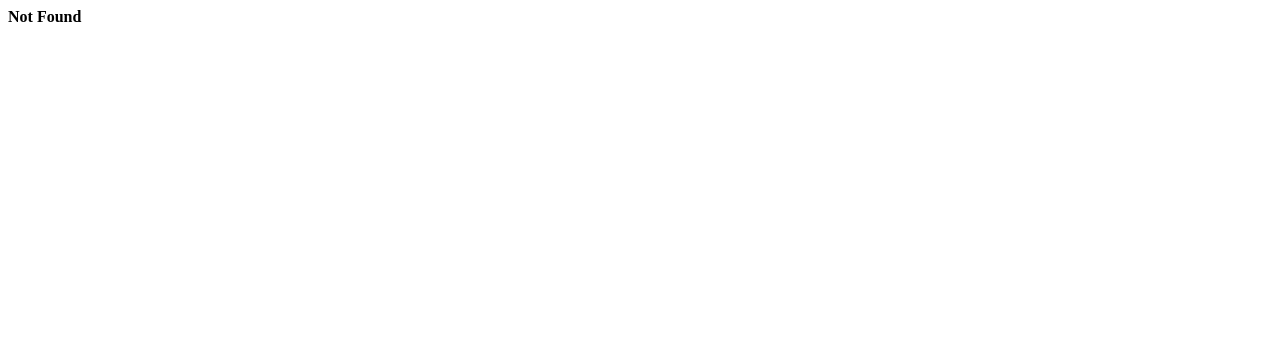
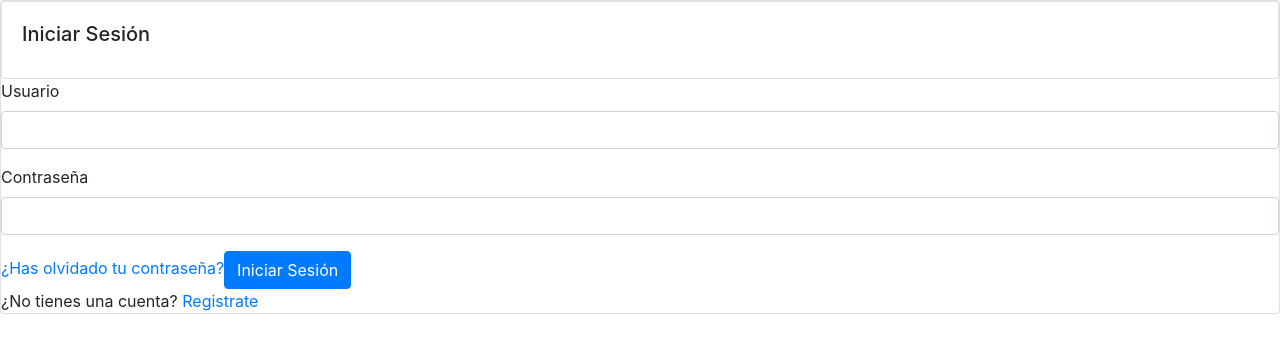
Before and after one commit to perchos/solucionesya-frontend, a React (Create React App) app: page /login in a window 1280 px wide. Shown: the top 352 px of the page. Built offline with nearby package versions, Linux system fonts and the light colour scheme.

Commit message:
Initial login component part 1
Initial login component part 2

```diff
--- /dev/null
+++ b/src/components/Login.jsx
@@ -0,0 +1,27 @@
+import React from "react";
+import { Card, Form, Button } from 'react-bootstrap';
+
+const Login = () => {
+  return (
+    <Card>
+      <Card body>
+        <Card.Title>Iniciar Sesión</Card.Title>
+      </Card>
+      <Form>
+        <Form.Group controlId="formGroupUser">
+          <Form.Label>Usuario</Form.Label>
+          <Form.Control type="text" />
+        </Form.Group>
+        <Form.Group controlId="formGroupPassword">
+          <Form.Label>Contraseña</Form.Label>
+          <Form.Control type="password" />
+        </Form.Group>
+        <Card.Link href="#">¿Has olvidado tu contraseña?</Card.Link>
+        <Button variant="primary" type="submit">Iniciar Sesión</Button>
+      </Form>
+      <Card.Text>¿No tienes una cuenta? <Card.Link href="#">Registrate</Card.Link></Card.Text>
+    </Card>
+  );
+};
+
+export default Login;
--- a/src/index.js
+++ b/src/index.js
@@ -1,6 +1,7 @@
 import React from "react";
 import ReactDOM from "react-dom";
 import App from "./routes/App";
+import 'bootstrap/dist/css/bootstrap.min.css';
 
 ReactDOM.render(
   <React.StrictMode>
--- a/src/routes/App.js
+++ b/src/routes/App.js
@@ -1,6 +1,7 @@
 import React from "react";
 import { BrowserRouter, Switch, Route } from "react-router-dom";
 import Home from "../containers/Home";
+import Login from "../components/Login";
 import NotFound from "../components/NotFound";
 import "../assets/styles/App.css";
 
@@ -9,6 +10,7 @@ const App = () => {
     <BrowserRouter>
       <Switch>
         <Route exact path="/" component={Home} />
+        <Route exact path="/login" component={Login} />
         <Route component={NotFound} />
       </Switch>
     </BrowserRouter>
```
